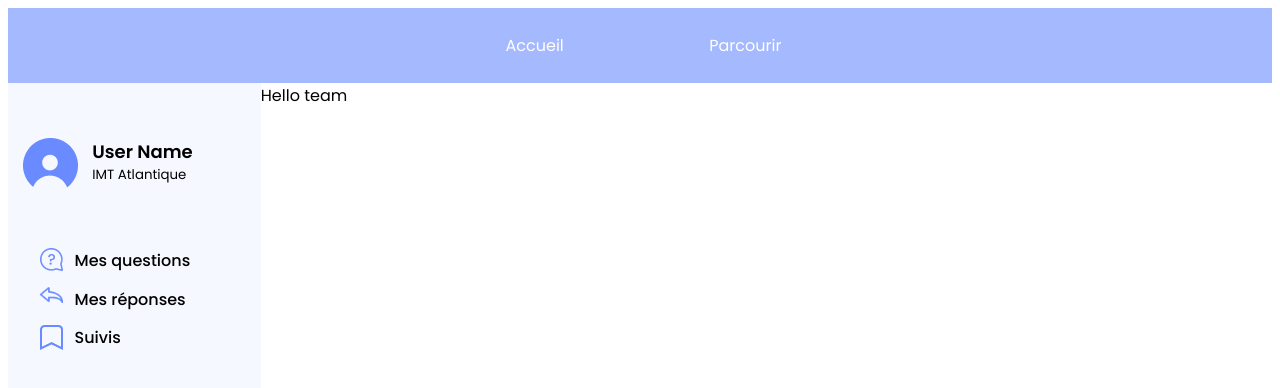
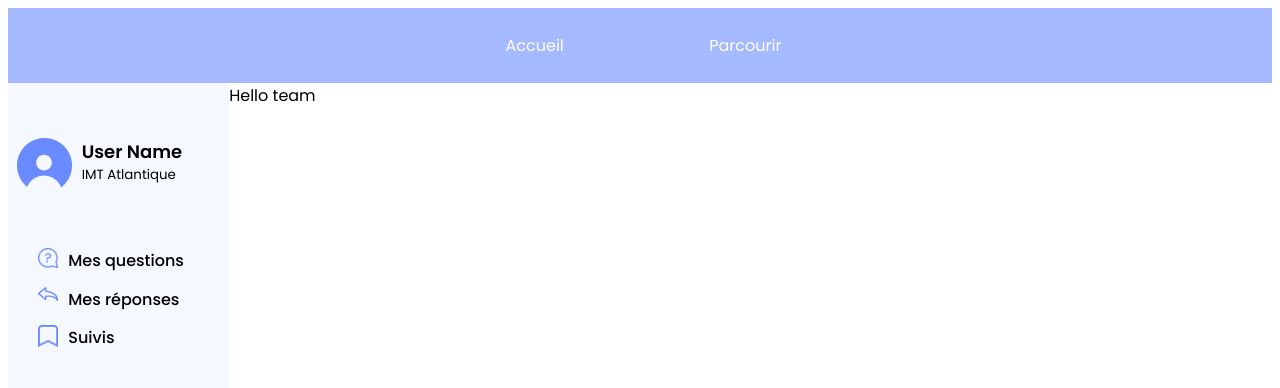
Before and after one commit to BrunoPre/fil-a1-forums-etudiant-front, a Vue app: page / in a window 1280 px wide. Shown: the top 388 px of the page. Built offline with nearby package versions, Linux system fonts and the light colour scheme.

Commit message:
[6] Frontend: move Sidebar to its own component, shrink its column width

```diff
--- a/src/App.vue
+++ b/src/App.vue
@@ -4,35 +4,7 @@
       <div class="home-btn">Accueil</div>
       <div class="navigate-btn">Parcourir</div>
     </div>
-    <div class="sidebar">
-      <div class="profile">
-        <div class="profile-picture">
-          <img v-if="profilePicPath" :src="profilePicPath" alt="profilePic" />
-          <i v-else class="bx bxs-user-circle" /> <!-- just in case -->
-        </div>
-        <div class="profile-attributes">
-          <div class="profile-attributes-username">{{ userName }}</div>
-          <div class="profile-attributes-school">{{ userSchool }}</div>
-        </div>
-      </div>
-      <div class="buttons">
-        <div class="button-icon-1">
-          <img v-if="questionMarkIconPath" :src="questionMarkIconPath" alt="questionMarkIcon" />
-          <i v-else class="bx bx-question-mark" /> <!-- just in case -->
-        </div>
-        <div class="button-icon-2">
-          <img v-if="replyIconPath" :src="replyIconPath" alt="replyIcon" />
-          <i v-else class="bx bx-reply" /> <!-- just in case -->
-        </div>
-        <div class="button-icon-3">
-          <img v-if="bookmarkIconPath" :src="bookmarkIconPath" alt="bookmarkIcon" />
-          <i v-else class="bx bx-bookmarks" /> <!-- just in case -->
-        </div>
-        <div class="button-label-1">Mes questions</div>
-        <div class="button-label-2">Mes réponses</div>
-        <div class="button-label-3">Suivis</div>
-      </div>
-    </div>
+    <sidebar></sidebar>
     <div class="page-content">
       Hello team
       <router-view />
@@ -41,17 +13,13 @@
 </template>
 <script lang="ts">
 import { defineComponent } from "vue";
+import Sidebar from "@/components/Sidebar.vue";
 
 export default defineComponent({
   name: "App",
+  components: { Sidebar },
   props: {
-    // TODO: it should depend on user's actual profile pic
-    profilePicPath: {type: String, required: true, default : require('./assets/profilePic.png')},
-    questionMarkIconPath: {type: String, required: true, default: require('./assets/questionMarkIcon.png')},
-    replyIconPath : {type: String, required: true, default: require('./assets/replyIcon.png')},
-    bookmarkIconPath : {type: String, required: true, default: require('./assets/bookmarkIcon.png')},
-    userName : {type: String, required: true, default: 'User Name'},
-    userSchool: {type: String, required:false, default: 'IMT Atlantique'}
+
   },
 });
 </script>
@@ -59,13 +27,12 @@ export default defineComponent({
 
 <style>
 @import url("https://fonts.googleapis.com/css2?family=Poppins:wght@200;300;400;500;600;700&display=swap");
-@import url("https://unpkg.com/boxicons@2.0.7/css/boxicons.min.css");
 * {
   font-family: "Poppins", sans-serif;
 }
 .container {
   display: grid;
-  grid-template-columns: 0.4fr 1.6fr;
+  grid-template-columns: 0.35fr 1.65fr;
   grid-template-rows: 0.2fr 1.8fr;
   gap: 0px 0px;
   grid-template-areas:
@@ -98,98 +65,7 @@ export default defineComponent({
   text-align: center;
 }
 
-.sidebar {
-  display: grid;
-  grid-template-columns: 1fr 1fr 1fr;
-  grid-template-rows: 0.7fr 0.7fr 1.6fr;
-  gap: 0px 0px;
-  grid-auto-flow: row;
-  grid-template-areas:
-    "profile profile profile"
-    "buttons buttons buttons"
-    ". . .";
-  grid-area: sidebar;
-  background: #F5F8FF;
-}
-
-.profile {  display: grid;
-  grid-template-columns: 1fr 1fr 1fr;
-  grid-template-rows: 1fr 1fr 1fr;
-  gap: 0px 0px;
-  grid-auto-flow: row;
-  grid-template-areas:
-    ". . ."
-    "profile-picture profile-attributes profile-attributes"
-    ". . .";
-  grid-area: profile;
-}
-
-.profile-picture {
-  grid-area: profile-picture;
-}
-
-.profile-picture img {
-  margin: auto;
-  display: block;
-}
-
-.profile-attributes {
-  grid-area: profile-attributes;
-}
-
-.profile-attributes-username {
-  font-weight: 600;
-  font-size: large;
-}
-
-.profile-attributes-school {
-  font-size: smaller;
-}
-
-.buttons {
-  font-weight: 500;
-  display: grid;
-  padding-left: 20px;
-  grid-template-columns: 0.5fr 1fr 1fr;
-  grid-template-rows: repeat(3, 0.5fr);
-  gap: 0px 0px;
-  grid-auto-flow: row;
-  grid-template-areas:
-    "button-icon-1 button-label-1 button-label-1"
-    "button-icon-2 button-label-2 button-label-2"
-    "button-icon-3 button-label-3 button-label-3";
-  grid-area: buttons;
-}
-
-.buttons img {
-  margin: auto;
-  display: block;
-  width : 50%
-}
-
-.button-icon-1 { grid-area: button-icon-1; }
-
-.button-icon-2 { grid-area: button-icon-2; }
-
-.button-icon-3 { grid-area: button-icon-3; }
-
-.button-label-1 { grid-area: button-label-1; }
-
-.button-label-2 { grid-area: button-label-2; }
-
-.button-label-3 { grid-area: button-label-3; }
 
 .page-content { grid-area: page-content; }
 
-
 </style>
-<!--<style>
-#app {
-  font-family: Avenir, Helvetica, Arial, sans-serif;
-  -webkit-font-smoothing: antialiased;
-  -moz-osx-font-smoothing: grayscale;
-  text-align: center;
-  color: #2c3e50;
-  margin-top: 60px;
-}
-</style>-->
--- /dev/null
+++ b/src/components/Sidebar.vue
@@ -0,0 +1,135 @@
+<template>
+  <div class="sidebar">
+  <div class="profile">
+    <div class="profile-picture">
+      <img v-if="profilePicPath" :src="profilePicPath" alt="profilePic" />
+      <i v-else class="bx bxs-user-circle" /> <!-- just in case -->
+    </div>
+    <div class="profile-attributes">
+      <div class="profile-attributes-username">{{ userName }}</div>
+      <div class="profile-attributes-school">{{ userSchool }}</div>
+    </div>
+  </div>
+  <div class="buttons">
+    <div class="button-icon-1">
+      <img v-if="questionMarkIconPath" :src="questionMarkIconPath" alt="questionMarkIcon" />
+      <i v-else class="bx bx-question-mark" /> <!-- just in case -->
+    </div>
+    <div class="button-icon-2">
+      <img v-if="replyIconPath" :src="replyIconPath" alt="replyIcon" />
+      <i v-else class="bx bx-reply" /> <!-- just in case -->
+    </div>
+    <div class="button-icon-3">
+      <img v-if="bookmarkIconPath" :src="bookmarkIconPath" alt="bookmarkIcon" />
+      <i v-else class="bx bx-bookmarks" /> <!-- just in case -->
+    </div>
+    <div class="button-label-1">Mes questions</div>
+    <div class="button-label-2">Mes réponses</div>
+    <div class="button-label-3">Suivis</div>
+  </div>
+  </div>
+</template>
+
+<script lang="ts">
+import { defineComponent } from "vue";
+
+export default defineComponent({
+  name: "Sidebar",
+  props: {
+    // TODO: it should depend on user's actual profile pic
+    profilePicPath: {type: String, required: true, default : require('./../assets/profilePic.png')},
+    questionMarkIconPath: {type: String, required: true, default: require('./../assets/questionMarkIcon.png')},
+    replyIconPath : {type: String, required: true, default: require('./../assets/replyIcon.png')},
+    bookmarkIconPath : {type: String, required: true, default: require('./../assets/bookmarkIcon.png')},
+    userName : {type: String, required: true, default: 'User Name'},
+    userSchool: {type: String, required:false, default: 'IMT Atlantique'}
+  },
+});
+</script>
+
+<style scoped>
+@import url("https://unpkg.com/boxicons@2.0.7/css/boxicons.min.css");
+
+
+.sidebar {
+  display: grid;
+  grid-template-columns: 1fr 1fr 1fr;
+  grid-template-rows: 0.7fr 0.7fr 1.6fr;
+  gap: 0px 0px;
+  grid-auto-flow: row;
+  grid-template-areas:
+    "profile profile profile"
+    "buttons buttons buttons"
+    ". . .";
+  grid-area: sidebar;
+  background: #F5F8FF;
+}
+
+.profile {  display: grid;
+  grid-template-columns: 1fr 1fr 1fr;
+  grid-template-rows: 1fr 1fr 1fr;
+  gap: 0px 0px;
+  grid-auto-flow: row;
+  grid-template-areas:
+    ". . ."
+    "profile-picture profile-attributes profile-attributes"
+    ". . .";
+  grid-area: profile;
+}
+
+.profile-picture {
+  grid-area: profile-picture;
+}
+
+.profile-picture img {
+  margin: auto;
+  display: block;
+}
+
+.profile-attributes {
+  grid-area: profile-attributes;
+}
+
+.profile-attributes-username {
+  font-weight: 600;
+  font-size: large;
+}
+
+.profile-attributes-school {
+  font-size: smaller;
+}
+
+.buttons {
+  font-weight: 500;
+  display: grid;
+  padding-left: 20px;
+  grid-template-columns: 0.5fr 1fr 1fr;
+  grid-template-rows: repeat(3, 0.5fr);
+  gap: 0px 0px;
+  grid-auto-flow: row;
+  grid-template-areas:
+    "button-icon-1 button-label-1 button-label-1"
+    "button-icon-2 button-label-2 button-label-2"
+    "button-icon-3 button-label-3 button-label-3";
+  grid-area: buttons;
+}
+
+.buttons img {
+  margin: auto;
+  display: block;
+  width : 50%
+}
+
+.button-icon-1 { grid-area: button-icon-1; }
+
+.button-icon-2 { grid-area: button-icon-2; }
+
+.button-icon-3 { grid-area: button-icon-3; }
+
+.button-label-1 { grid-area: button-label-1; }
+
+.button-label-2 { grid-area: button-label-2; }
+
+.button-label-3 { grid-area: button-label-3; }
+
+</style>
```
